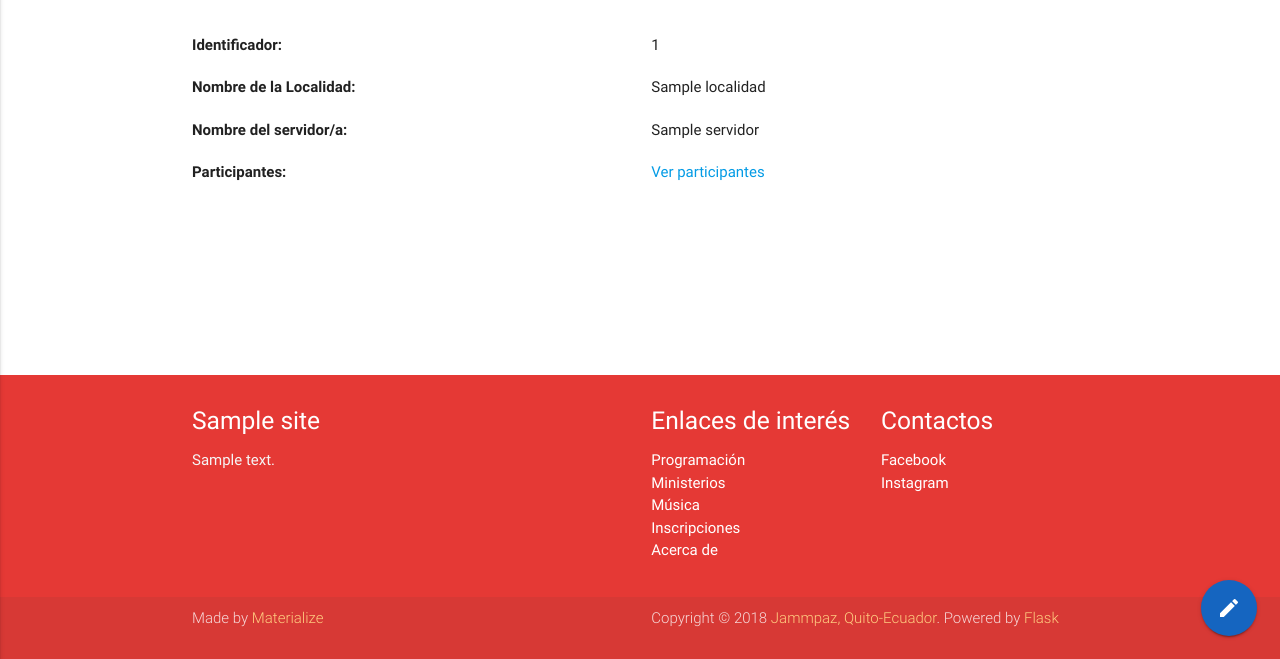
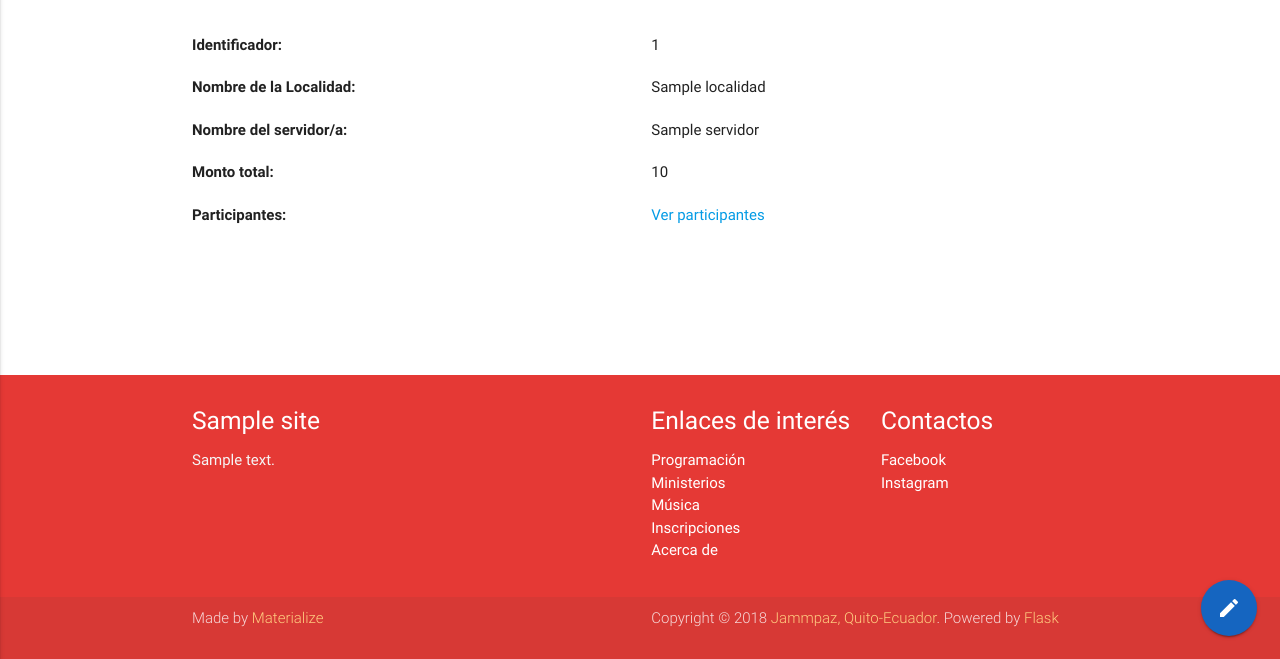
Before and after one commit to jammpaz/ecceju-inscripcion, a Flask app: template inscripcion/app/templates/show_inscripcion.html in a window 1280 px wide. Shown: the part 141-800 px from the top of the page. Run offline with Flask 2, Linux system fonts and the light colour scheme; the template is opened without the code that fills it: most values are stand-ins (such as "Sample title", 1, 10 or a date in 2020); parts of the project's set-up code (start-up, migrations or seed data) failed here and were passed over.

Commit message:
Puts monto total in show inscripcion page

```diff
--- a/inscripcion/app/main/views.py
+++ b/inscripcion/app/main/views.py
@@ -45,10 +45,12 @@ def show_inscripcion(id):
     inscripcion = inscripcion_repository.find_by(id)
     if not inscripcion.is_managed_by(current_user.nombre_usuario):
         return render_template('401.html', site = site), 401
+    inscripcion.participantes = participante_repository.find_all(inscripcion.id)
 
     return render_template('show_inscripcion.html',
             feature = feature,
             inscripcion = inscripcion,
+            monto_total = '${:,.2f}'.format(inscripcion.total_amount()),
             site = site)
 
 @main.route('/inscripciones')
--- a/inscripcion/app/templates/index_inscripcion.html
+++ b/inscripcion/app/templates/index_inscripcion.html
@@ -12,9 +12,6 @@
         <a href="/inscripciones/{{ inscripcion.id }}">
           <h5 class="title orange-text">{{ inscripcion.localidad }}</h5>
         </a>
-        <p>
-          <b>Monto total:</b> {{ inscripcion.total_amount() }}
-        </p>
       </li>
       {% endfor %}
     </ul>
--- a/inscripcion/app/templates/show_inscripcion.html
+++ b/inscripcion/app/templates/show_inscripcion.html
@@ -54,6 +54,16 @@
 
   <div class="row">
     <div class="col s12 l6">
+      <b>Monto total:</b>
+    </div>
+
+    <div class="col s12 l6">
+      {{ monto_total }}
+    </div>
+  </div>
+
+  <div class="row">
+    <div class="col s12 l6">
       <b>Participantes:</b>
     </div>
 
```
Also changed, not shown: inscripcion/tests/builders.py (added, +31 -0 lines), inscripcion/tests/test_inscripcion_client.py (+9 -2 lines).
